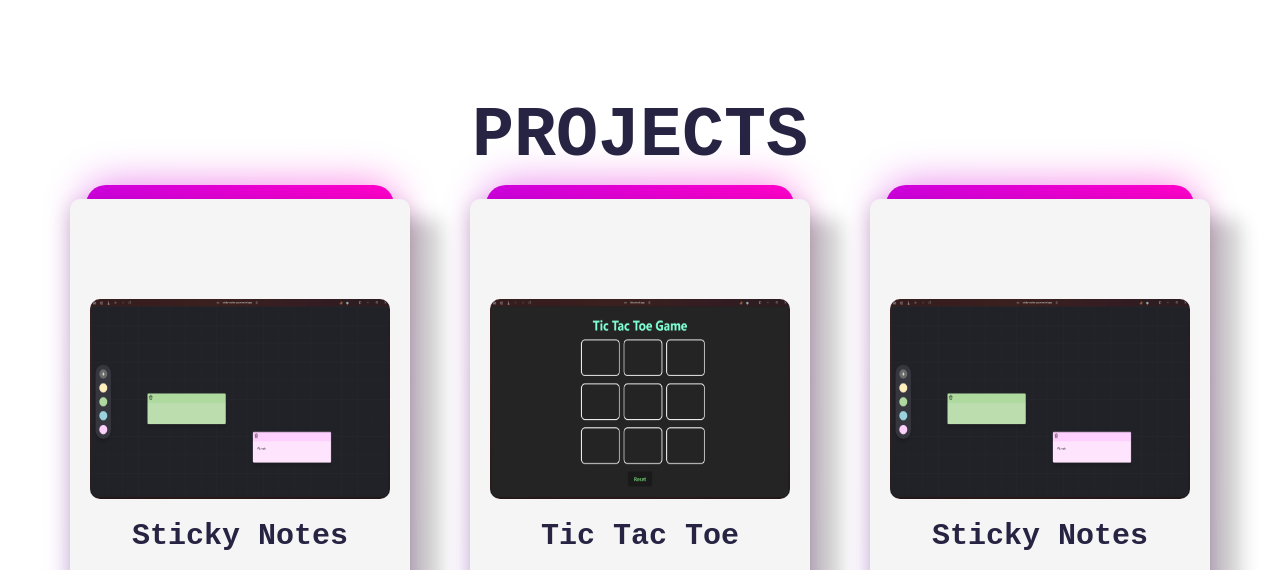
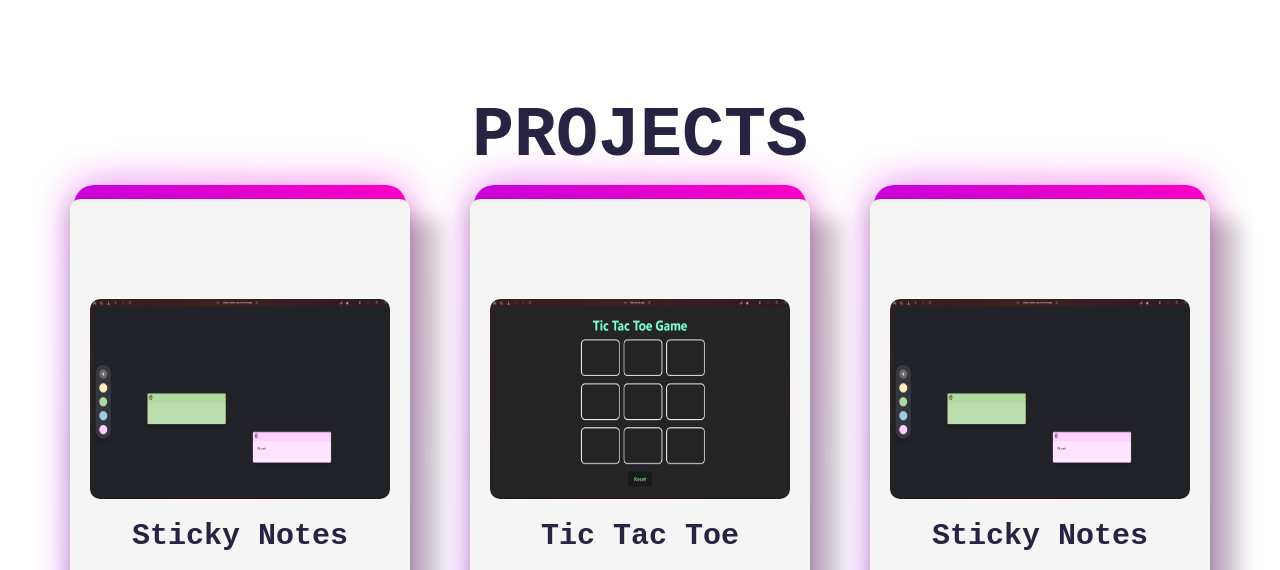
Before and after one commit to vinay10000/portfolioNew, a website: page index.html in a window 1280 px wide. Shown: the part 2503-3073 px from the top of the page. Drawn offline with nearby package versions, Linux system fonts and the light colour scheme.

Commit message:
Update styles.css

```diff
--- a/styles.css
+++ b/styles.css
@@ -225,7 +225,7 @@ i{
     content: '';
     position: absolute;
     top: 81%;
-    width: 24%;
+    width: 26%;
     height: 540px;
     border-radius: 20px;
     background: linear-gradient(45deg, #7a00ff, #ff00c8);
```
